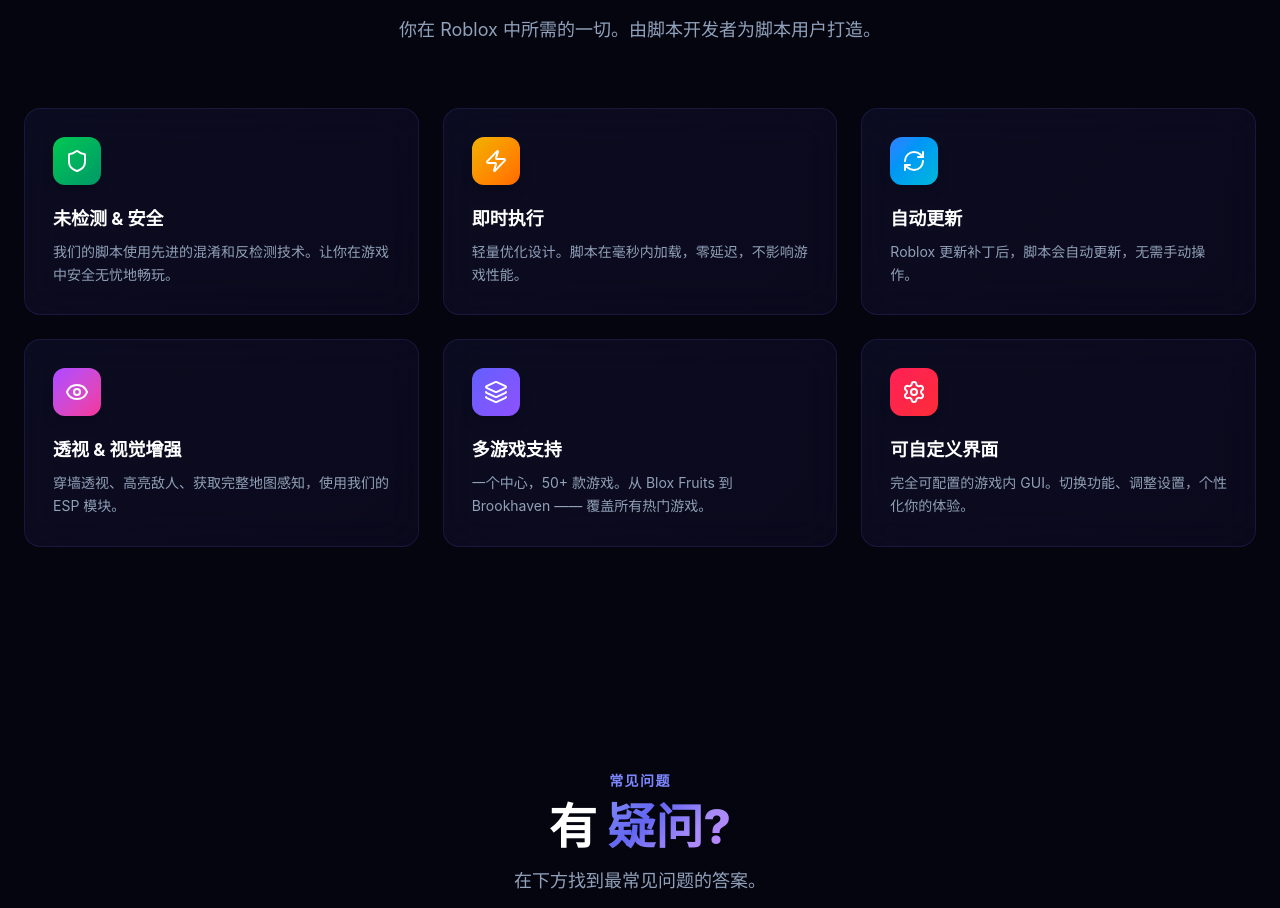
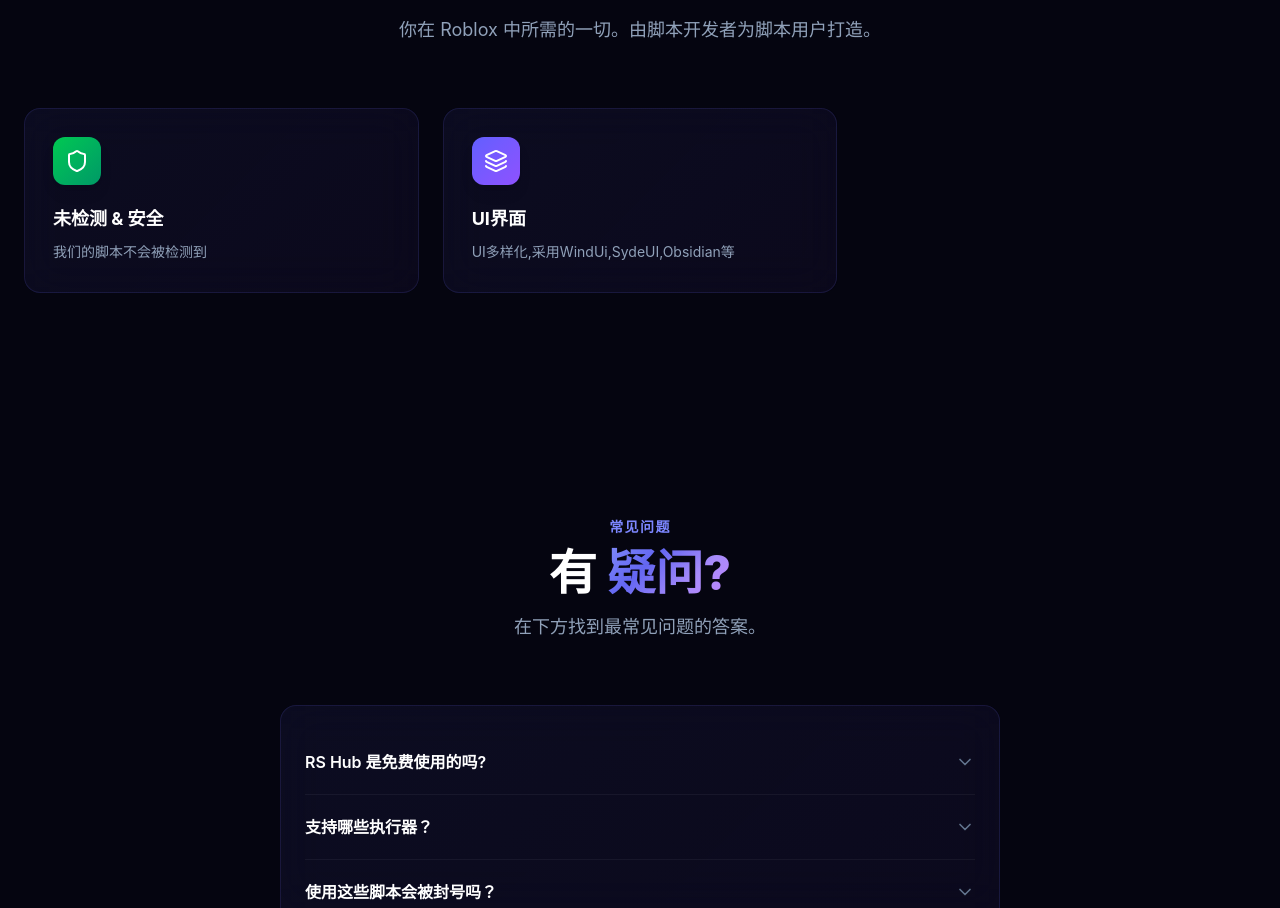
Before and after one commit to oicx7154/R2.io, a React (Vite) app: page / in a window 1280 px wide. Shown: the part 1738-2646 px from the top of the page. Built offline with nearby package versions, Linux system fonts and the light colour scheme.

Commit message:
Update Features.tsx

```diff
--- a/src/components/Features.tsx
+++ b/src/components/Features.tsx
@@ -12,44 +12,16 @@
   {
     icon: Shield,
     title: '未检测 & 安全',
-    desc: '我们的脚本使用先进的混淆和反检测技术。让你在游戏中安全无忧地畅玩。',
+    desc: '我们的脚本不会被检测到',
     color: 'from-green-500 to-emerald-600',
     glow: 'group-hover:shadow-green-500/20',
   },
   {
-    icon: Zap,
-    title: '即时执行',
-    desc: '轻量优化设计。脚本在毫秒内加载，零延迟，不影响游戏性能。',
-    color: 'from-yellow-500 to-orange-500',
-    glow: 'group-hover:shadow-yellow-500/20',
-  },
-  {
-    icon: RefreshCw,
-    title: '自动更新',
-    desc: 'Roblox 更新补丁后，脚本会自动更新，无需手动操作。',
-    color: 'from-blue-500 to-cyan-500',
-    glow: 'group-hover:shadow-blue-500/20',
-  },
-  {
-    icon: Eye,
-    title: '透视 & 视觉增强',
-    desc: '穿墙透视、高亮敌人、获取完整地图感知，使用我们的 ESP 模块。',
-    color: 'from-purple-500 to-pink-500',
-    glow: 'group-hover:shadow-purple-500/20',
-  },
-  {
     icon: Layers,
-    title: '多游戏支持',
-    desc: '一个中心，50+ 款游戏。从 Blox Fruits 到 Brookhaven —— 覆盖所有热门游戏。',
+    title: 'UI界面',
+    desc: 'UI多样化,采用WindUi,SydeUI,Obsidian等',
     color: 'from-indigo-500 to-violet-500',
     glow: 'group-hover:shadow-indigo-500/20',
-  },
-  {
-    icon: Settings,
-    title: '可自定义界面',
-    desc: '完全可配置的游戏内 GUI。切换功能、调整设置，个性化你的体验。',
-    color: 'from-rose-500 to-red-500',
-    glow: 'group-hover:shadow-rose-500/20',
   },
 ];
 
```
